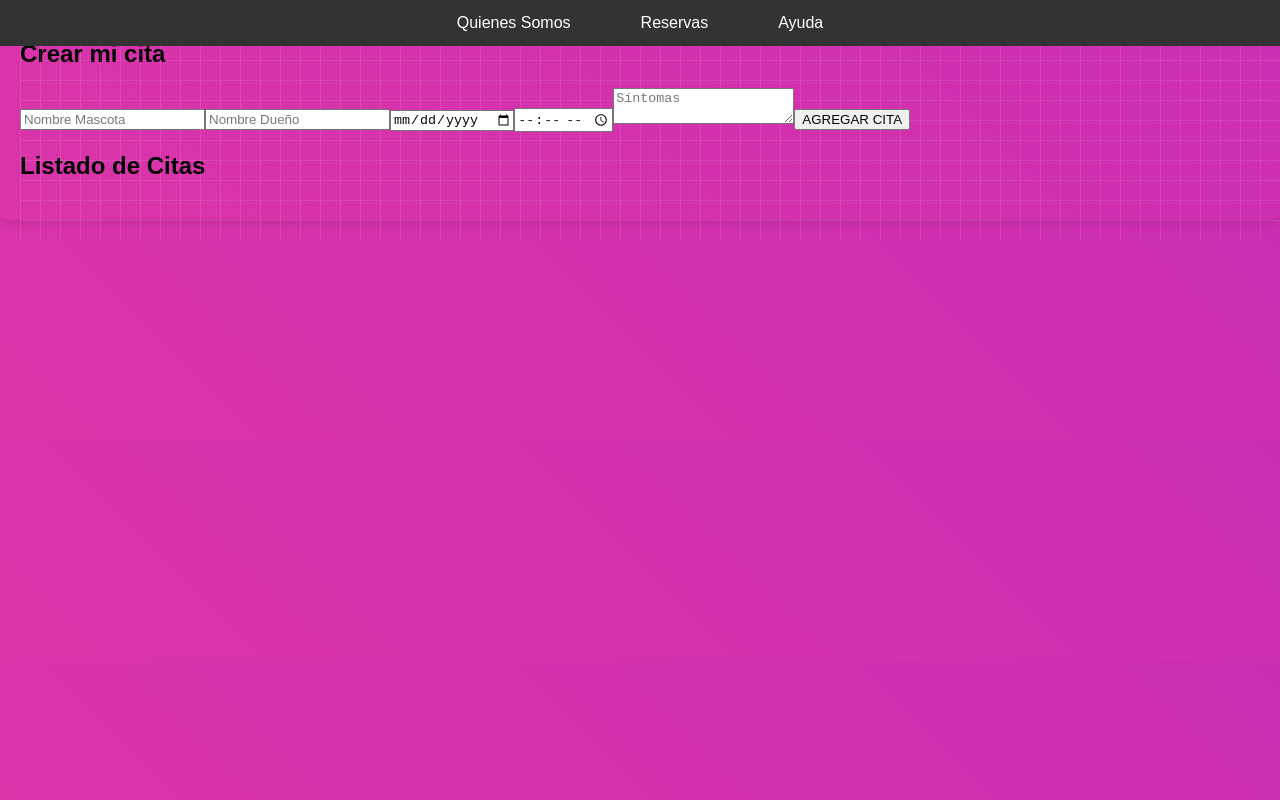
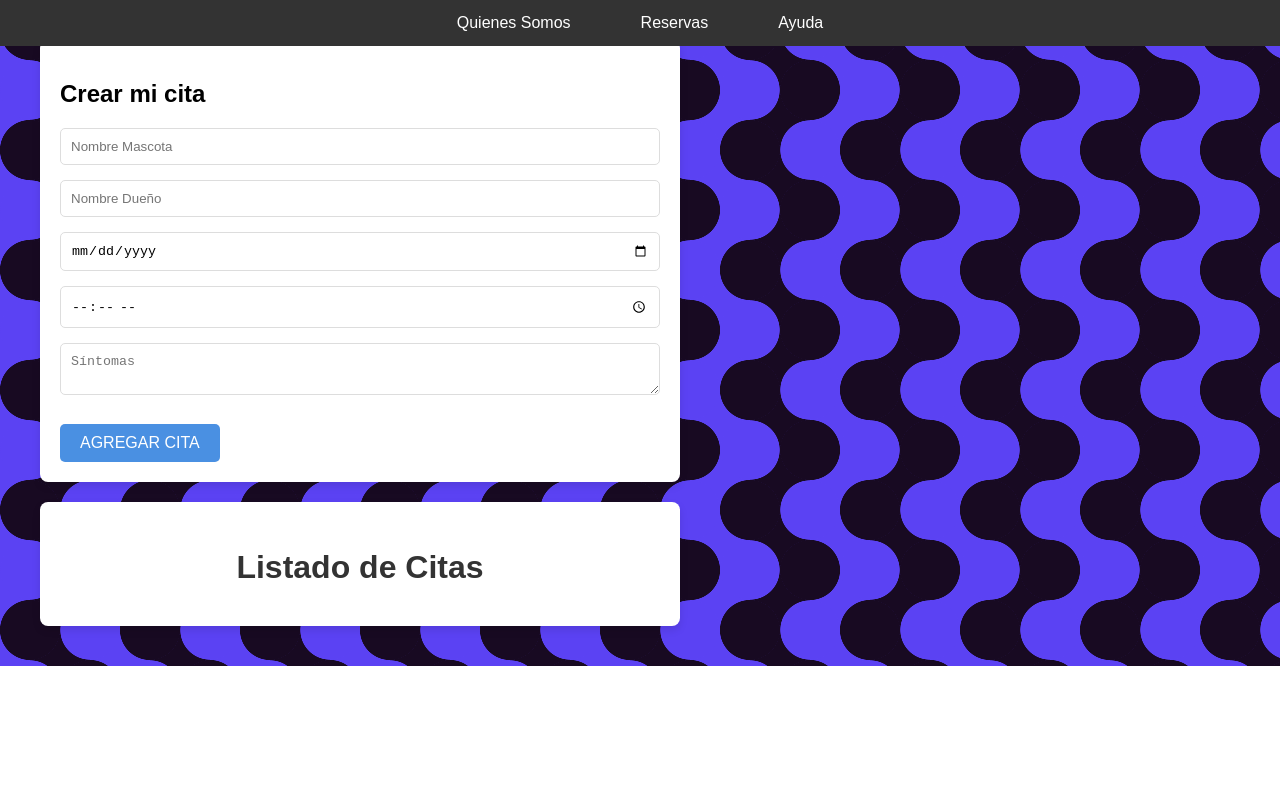
Before and after one commit to LaraFarina/gestordecitas-rb-f, a Next.js app: page /reservas in a window 1280 px wide. Shown: the top 800 px of the page. Built offline with nearby package versions, Linux system fonts and the light colour scheme.

Commit message:
Casitermino

```diff
--- a/src/app/components/Listado.js
+++ b/src/app/components/Listado.js
@@ -6,6 +6,7 @@ export default function Listado({ citas, eliminarCita }) {
       <h2>Listado de Citas</h2>
       <ul>
         {citas.map(cita => (
+
           <li key={cita.id}>
             <p><strong>Nombre Mascota:</strong> {cita.nombreMascota}</p>
             <p><strong>Nombre Dueño:</strong> {cita.nombreDueño}</p>
--- a/src/app/components/Navbar.js
+++ b/src/app/components/Navbar.js
@@ -1,6 +1,6 @@
 import React from 'react';
 import Link from 'next/link';
-
+import '../styles/navbar.css';
 export default function Navbar({ citas, eliminarCita }) {
   return (
  <nav>
--- /dev/null
+++ b/src/app/contacto/style.css
@@ -0,0 +1,70 @@
+/* Estilos generales del contenedor del formulario */
+.container {
+    display: flex;
+    justify-content: center;
+    align-items: center;
+    flex-direction: column;
+    min-height: 100vh;
+    background-color: #f0f4f8;
+    padding: 20px;
+}
+
+/* Estilos del formulario */
+.container form {
+    background-color: #ffffff;
+    border-radius: 8px;
+    box-shadow: 0 4px 8px rgba(0, 0, 0, 0.1);
+    padding: 20px;
+    max-width: 600px;
+    width: 100%;
+    margin: 20px;
+    display: flex;
+    flex-direction: column;
+    align-items: stretch; /* Alinea los campos del formulario a lo largo del ancho del formulario */
+}
+
+/* Estilo del título */
+.container h1 {
+    font-size: 2rem;
+    margin-bottom: 20px;
+    color: #fafafa;
+    text-align: center;
+}
+
+/* Estilo de los campos del formulario */
+.container input,
+.container textarea {
+    width: 100%;
+    padding: 10px;
+    margin-bottom: 15px;
+    border: 1px solid #ddd;
+    border-radius: 5px;
+    box-sizing: border-box;
+}
+
+.container textarea {
+    resize: vertical; /* Permite cambiar el tamaño verticalmente */
+}
+
+/* Estilo del botón de enviar */
+.container button {
+    background-color: #4a90e2;
+    color: white;
+    border: none;
+    border-radius: 5px;
+    padding: 10px 20px;
+    cursor: pointer;
+    font-size: 1rem;
+    transition: background-color 0.3s, transform 0.2s;
+    margin-top: 10px; /* Añadido margen superior para separar del resto de los campos */
+    align-self: center; /* Centra el botón dentro del formulario */
+}
+
+.container button:hover {
+    background-color: #357abd;
+    transform: scale(1.05);
+}
+
+.container button:focus {
+    outline: none;
+}
--- /dev/null
+++ b/src/app/quienes-somos/style.css
@@ -0,0 +1,110 @@
+/* Estilos para el contenedor */
+.container {
+    width: 100%;
+    height: 100%; /* Usa 100vh para asegurar que el contenedor ocupa toda la altura de la ventana */
+    margin: 0; /* Elimina el margen por defecto para asegurar que ocupa toda la página */
+    display: flex;
+    flex-direction: column;
+    align-items: center;
+    justify-content: center;
+    --s: 60px;
+    --c1: #180a22;
+    --c2: #5b42f3;
+    --_g: radial-gradient(
+      25% 25% at 25% 25%,
+      var(--c1) 99%,
+      rgba(0, 0, 0, 0) 101%
+    );
+    background: var(--_g) var(--s) var(--s) / calc(2 * var(--s))
+        calc(2 * var(--s)),
+      var(--_g) 0 0 / calc(2 * var(--s)) calc(2 * var(--s)),
+      radial-gradient(50% 50%, var(--c2) 98%, rgba(0, 0, 0, 0)) 0 0 / var(--s)
+        var(--s),
+      repeating-conic-gradient(var(--c2) 0 50%, var(--c1) 0 100%)
+        calc(0.5 * var(--s)) 0 / calc(2 * var(--s)) var(--s);
+}
+
+/* Estilos para el formulario */
+.container form {
+    background-color: #ffffff;
+    border-radius: 8px;
+    box-shadow: 0 4px 8px rgba(0, 0, 0, 0.1);
+    padding: 20px;
+    max-width: 600px;
+    width: 100%;
+    margin: 20px;
+    display: flex;
+    flex-direction: column;
+    align-items: stretch;
+}
+
+/* Estilo del título */
+.container h1 {
+    font-size: 2rem;
+    margin-bottom: 20px;
+    color: #333;
+    text-align: center;
+}
+
+/* Estilo de los campos del formulario */
+.container input,
+.container textarea {
+    width: 100%;
+    padding: 10px;
+    margin-bottom: 15px;
+    border: 1px solid #ddd;
+    border-radius: 5px;
+    box-sizing: border-box;
+}
+
+.container textarea {
+    resize: vertical; /* Permite cambiar el tamaño verticalmente */
+}
+
+/* Estilo del botón de enviar */
+.container button {
+    background-color: #4a90e2;
+    color: white;
+    border: none;
+    border-radius: 5px;
+    padding: 10px 20px;
+    cursor: pointer;
+    font-size: 1rem;
+    transition: background-color 0.3s, transform 0.2s;
+    margin-top: 10px; /* Añadido margen superior para separar del resto de los campos */
+    align-self: center; /* Centra el botón dentro del formulario */
+}
+
+.container button:hover {
+    background-color: #357abd;
+    transform: scale(1.05);
+}
+
+.container button:focus {
+    outline: none;
+}
+
+/* Estilo para el contenido de texto */
+.container h2,
+.container p {
+    background-color: #ffffff; /* Fondo blanco para el texto */
+    border-radius: 8px; /* Bordes redondeados */
+    box-shadow: 0 4px 8px rgba(0, 0, 0, 0.1); /* Sombra suave */
+    padding: 20px; /* Espacio alrededor del texto */
+    margin: 20px; /* Margen alrededor del bloque */
+    max-width: 600px; /* Ancho máximo del bloque */
+    width: 100%; /* Ancho completo del contenedor padre */
+    color: #333; /* Color del texto */
+    text-align: center; /* Centra el texto dentro del bloque */
+}
+
+/* Si deseas aplicar el estilo a todos los textos dentro del contenedor */
+.container h2 {
+    font-size: 2rem;
+    margin-bottom: 20px;
+}
+
+.container p {
+    color: #555;
+    margin: 5px 0;
+}
--- a/src/app/reservas/page.js
+++ b/src/app/reservas/page.js
@@ -1,5 +1,6 @@
 'use client'
 import Layout from '../layout'
+import '../reservas/style.css'
 
 import { useState, useEffect } from 'react';
 import Formulario from '../components/Formulario';
--- /dev/null
+++ b/src/app/reservas/style.css
@@ -0,0 +1,152 @@
+/* styles.css */
+
+/* Estilos para el componente Listado */
+.listado {
+    background-color: #ffffff;
+    border-radius: 8px;
+    box-shadow: 0 4px 8px rgba(0, 0, 0, 0.1);
+    padding: 20px;
+    max-width: 600px;
+    width: 100%;
+    margin: 20px;
+    display: flex;
+    flex-direction: column;
+    align-items: stretch; /* Alinea los campos del formulario a lo largo del ancho del formulario */
+}
+
+.listado h2 {
+    font-size: 2rem;
+    margin-bottom: 20px;
+    color: #333;
+    text-align: center;
+}
+
+.listado ul {
+    list-style: none;
+    padding: 0;
+    margin: 0;
+}
+
+.listado li {
+    background-color: #f9f9f9;
+    border: 1px solid #ddd;
+    border-radius: 8px;
+    padding: 15px;
+    margin-bottom: 15px;
+    display: flex;
+    flex-direction: column; /* Organiza los elementos verticalmente */
+    align-items: flex-start; /* Alinea el contenido al principio del contenedor */
+    transition: background-color 0.3s, transform 0.3s;
+}
+
+.listado li:hover {
+    background-color: #e0e0e0;
+    transform: scale(1.02);
+}
+
+.listado p {
+    margin: 5px 0;
+    color: #555;
+}
+
+.listado strong {
+    color: #333;
+}
+
+.listado button {
+    background-color: #ff6b6b;
+    color: white;
+    border: none;
+    border-radius: 5px;
+    padding: 10px 15px;
+    cursor: pointer;
+    font-size: 1rem;
+    align-self: center; /* Alinea el botón al centro del contenedor li */
+    transition: background-color 0.3s, transform 0.2s;
+}
+
+.listado button:hover {
+    background-color: #ff4b4b;
+    transform: scale(1.05);
+}
+
+.listado button:focus {
+    outline: none;
+}
+
+/* Estilos para el componente Formulario */
+.formulario-container {
+    display: flex;
+    justify-content: center;
+    align-items: center;
+    flex-direction: column;
+    min-height: 100vh;
+    background-color: #f0f4f8;
+    padding: 20px;
+}
+
+.formulario {
+    background-color: #ffffff;
+    border-radius: 8px;
+    box-shadow: 0 4px 8px rgba(0, 0, 0, 0.1);
+    padding: 20px;
+    max-width: 600px;
+    width: 100%;
+    margin: 20px;
+    display: flex;
+    flex-direction: column;
+    align-items: stretch; /* Alinea los campos del formulario a lo largo del ancho del formulario */
+}
+
+/* Estilo de los campos de formulario */
+.formulario label {
+    display: block;
+    font-weight: bold;
+    margin-bottom: 8px;
+    color: #333;
+}
+
+.formulario input,
+.formulario textarea {
+    width: 100%;
+    padding: 10px;
+    margin-bottom: 15px;
+    border: 1px solid #ddd;
+    border-radius: 5px;
+    box-sizing: border-box;
+}
+
+.formulario textarea {
+    resize: vertical; /* Permite cambiar el tamaño verticalmente */
+}
+
+/* Estilo del botón de submit */
+.formulario button {
+    background-color: #4a90e2;
+    color: white;
+    border: none;
+    border-radius: 5px;
+    padding: 10px 20px;
+    cursor: pointer;
+    font-size: 1rem;
+    transition: background-color 0.3s, transform 0.2s;
+    margin-top: 10px; /* Añadido margen superior para separar del resto de los campos */
+    align-self: center; /* Centra el botón dentro del formulario */
+}
+
+.formulario button:hover {
+    background-color: #357abd;
+    transform: scale(1.05);
+}
+
+.formulario button:focus {
+    outline: none;
+}
+
+/* Estilo del mensaje de error */
+.error-message {
+    color: #ff6b6b;
+    font-weight: bold;
+    margin-bottom: 15px;
+    text-align: center; /* Centra el mensaje de error */
+}
--- a/src/app/styles/App.css
+++ b/src/app/styles/App.css
@@ -7,31 +7,29 @@ body {
   padding: 0;
   width: 100%;
   height: 100%;
-  background: linear-gradient(
-    45deg,
-    #db34a9,
-    #cc2eb2
-  ); /* Gradient background */
-  box-shadow: 0 4px 8px rgba(0, 0, 0, 0.1); /* Shadow for depth */
-  border-radius: 10px; /* Rounded corners */
-  position: relative;
-  overflow: hidden;
+
 }
 
-.container::before {
-  content: "";
-  position: absolute;
+.container {
   width: 100%;
   height: 100%;
-  background-image: linear-gradient(
-      90deg,
-      rgba(255, 255, 255, 0.1) 1px,
-      transparent 1px
-    ),
-    linear-gradient(rgba(255, 255, 255, 0.1) 1px, transparent 1px);
-  background-size: 20px 20px;
-  pointer-events: none; /* Allow clicking through the pattern layer */
+  --s: 60px;
+  --c1: #180a22;
+  --c2: #5b42f3;
+  --_g: radial-gradient(
+    25% 25% at 25% 25%,
+    var(--c1) 99%,
+    rgba(0, 0, 0, 0) 101%
+  );
+  background: var(--_g) var(--s) var(--s) / calc(2 * var(--s))
+      calc(2 * var(--s)),
+    var(--_g) 0 0 / calc(2 * var(--s)) calc(2 * var(--s)),
+    radial-gradient(50% 50%, var(--c2) 98%, rgba(0, 0, 0, 0)) 0 0 / var(--s)
+      var(--s),
+    repeating-conic-gradient(var(--c2) 0 50%, var(--c1) 0 100%)
+      calc(0.5 * var(--s)) 0 / calc(2 * var(--s)) var(--s);
 }
+
 
 .container {
   max-width: 100%;
@@ -151,34 +149,3 @@ nav a:hover {
   border-radius: 4px;
   margin-bottom: 10px;
 }
-
-/* Estilos para el componente QuienesSomos */
-.quienes-somos-container {
-  display: flex;
-  justify-content: center;
-  align-items: center;
-  min-height: 100vh;
-  padding: 20px;
-  background-color: #f9f9f9; /* Color de fondo suave */
-}
-
-.quienes-somos-welcome-text {
-  max-width: 600px;
-  text-align: center;
-  padding: 20px;
-  border-radius: 8px;
-  box-shadow: 0 4px 8px rgba(0, 0, 0, 0.1);
-  background-color: #ffffff; /* Fondo blanco para el texto */
-}
-
-.quienes-somos-welcome-text h2 {
-  font-size: 2rem;
-  margin-bottom: 10px;
-  color: #333333; /* Color de texto oscuro */
-}
-
-.quienes-somos-welcome-text p {
-  font-size: 1rem;
-  color: #666666; /* Color de texto más claro */
-  line-height: 1.6;
-}
--- /dev/null
+++ b/src/app/styles/navbar.css
@@ -0,0 +1,33 @@
+/* Estilos para la navbar */
+nav {
+    width: 100%;
+    background-color: #333;
+    position: fixed;
+    top: 0;
+    left: 0;
+    z-index: 1000;
+  }
+
+  nav ul {
+    list-style: none;
+    padding: 0;
+    margin: 0;
+    display: flex;
+    justify-content: center;
+  }
+
+  nav li {
+    margin: 0 15px; /* Espacio entre los elementos */
+  }
+
+  nav a {
+    color: white;
+    text-decoration: none;
+    padding: 14px 20px;
+    display: block;
+  }
+
+  nav a:hover {
+    background-color: #575757;
+    border-radius: 4px;
+  }
```
Also changed, not shown: src/app/contacto/page.js (+5 -2 lines), src/app/quienes-somos/page.js (+4 -5 lines).
